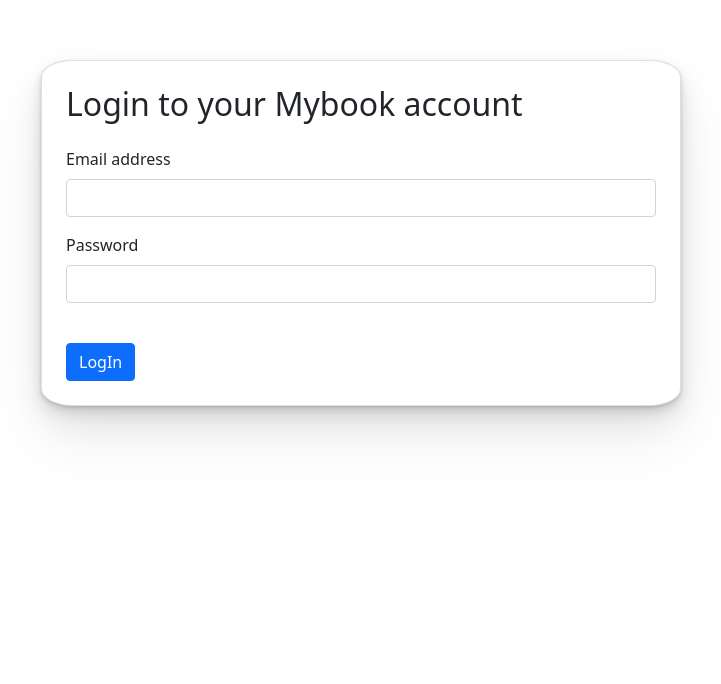
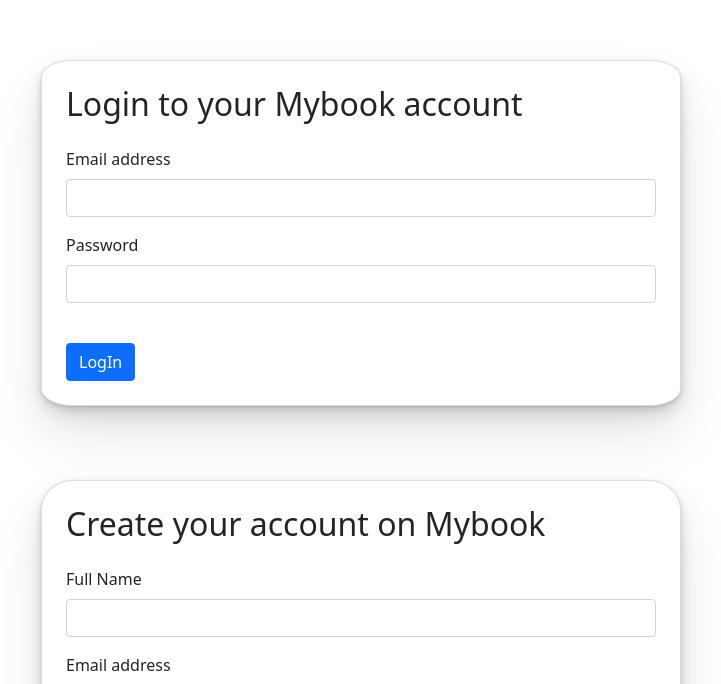
Before and after one commit to sahilyadav151299/MyBook, an Angular app in the folder frontend/: page / in a window 1280 px wide. Shown: the part 116-800 px from the top of the page, without its empty margins (483-1204 px from the left). Built offline with nearby package versions, Linux system fonts and the light colour scheme.

Commit message:
Login pulled

```diff
--- a/frontend/src/app/app.component.html
+++ b/frontend/src/app/app.component.html
@@ -1 +1,2 @@
 <app-login></app-login>
+<app-signUp></app-signUp>
```
